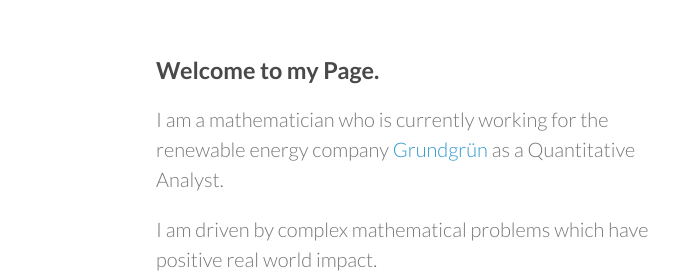
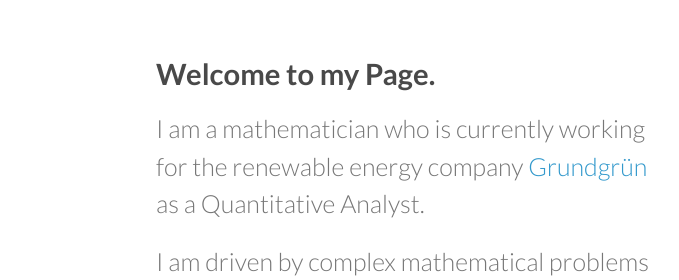
Before and after one commit to warren-oneill/warren-oneill.github.io, a plain HTML site: page index.html in a window 1280 px wide. Shown: the top 280 px of the page, 414-1093 px from the left. Drawn offline with Linux system fonts and the light colour scheme.

Commit message:
Update styles.css

```diff
--- a/stylesheets/styles.css
+++ b/stylesheets/styles.css
@@ -2,7 +2,7 @@
 
 body {
   padding:50px;
-  font:20px/1.5 Lato, "Helvetica Neue", Helvetica, Arial, sans-serif;
+  font:25px/1.5 Lato, "Helvetica Neue", Helvetica, Arial, sans-serif;
   color:#777;
   font-weight:300;
 }
```
